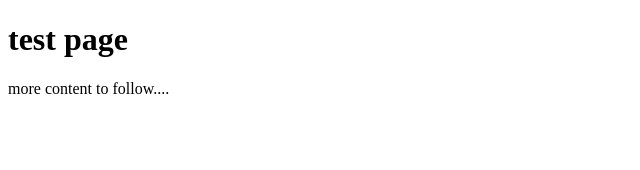
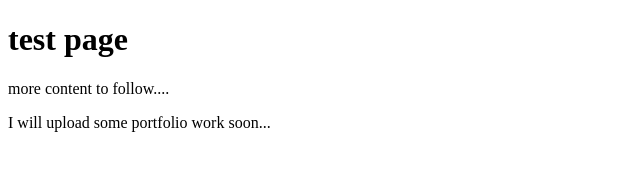
Before and after one commit to helminems/test-repo, a plain HTML site: page index.html in a window 1280 px wide. Shown: the whole page, without its empty margins (0-640 px from the left). Drawn offline with Linux system fonts and the light colour scheme.

Commit message:
index modified

```diff
--- a/index.html
+++ b/index.html
@@ -9,6 +9,7 @@
 <body>
   <h1>test page</h1>
   <div>more content to follow....</div>
+  <p>I will upload some portfolio work soon...</p>
 
 </body>
 </html>
```
